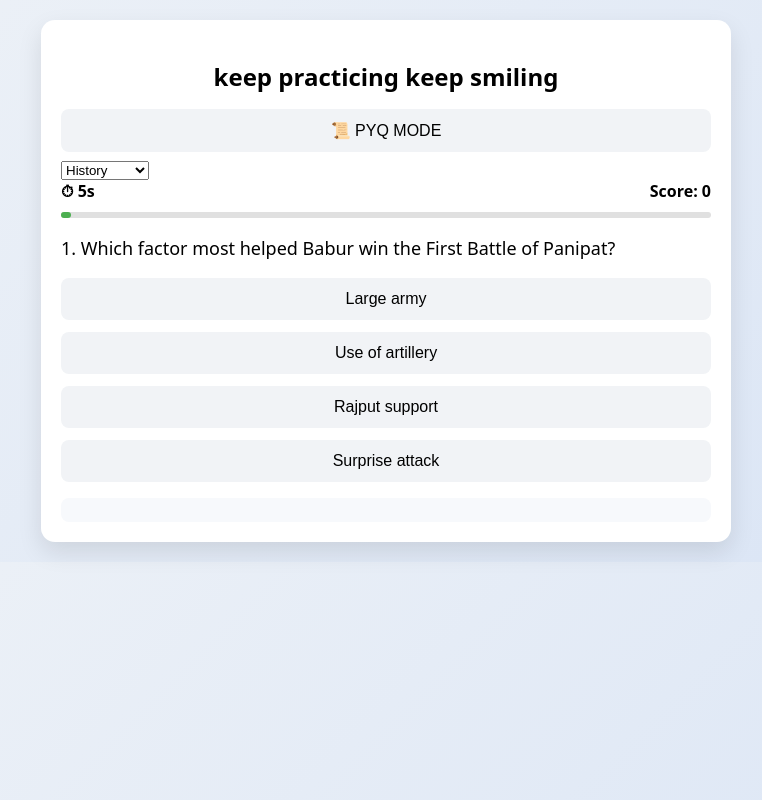
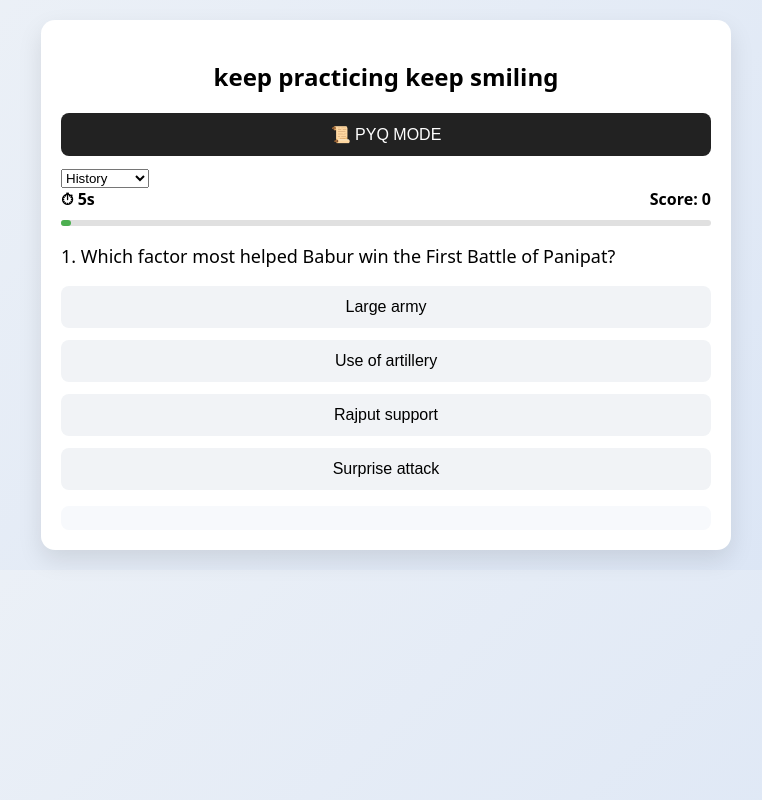
Before and after one commit to sayexcusefirst-bit/ssc-quiz-app, a plain HTML site: page index.html in a window 1280 px wide. Shown: the whole page, without its empty margins (254-1016 px from the left). Drawn offline with Linux system fonts and the light colour scheme.

Commit message:
Update style.css

```diff
--- a/style.css
+++ b/style.css
@@ -70,3 +70,17 @@ button:hover {
   margin-top: 10px;
   border-radius: 8px;
 }
+.pyq-btn {
+  width: 100%;
+  padding: 12px;
+  margin: 10px 0;
+  background: #222;
+  color: #fff;
+  border: none;
+  border-radius: 8px;
+  font-size: 16px;
+  cursor: pointer;
+}
+.pyq-btn:hover {
+  background: #000;
+}
```
